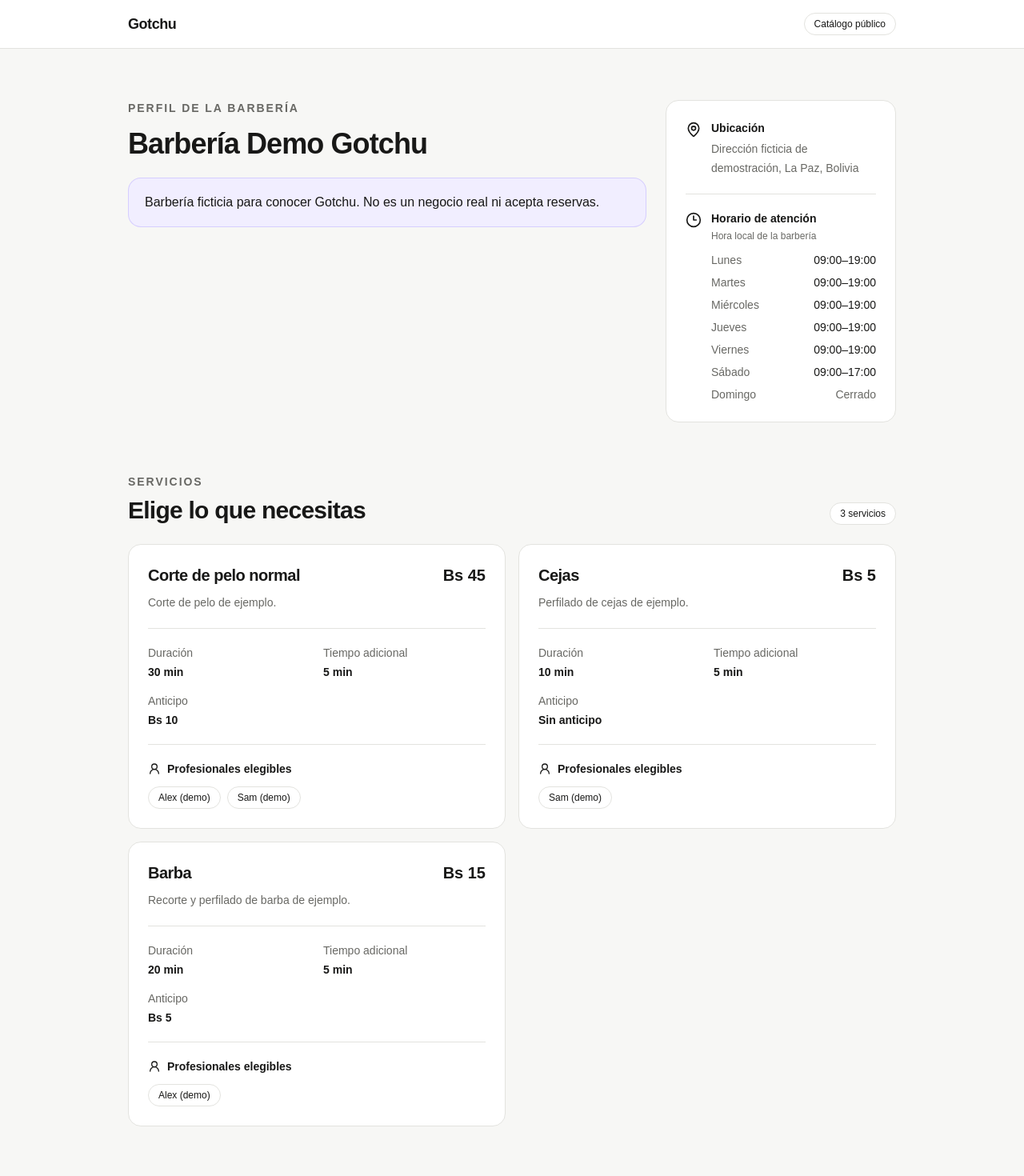
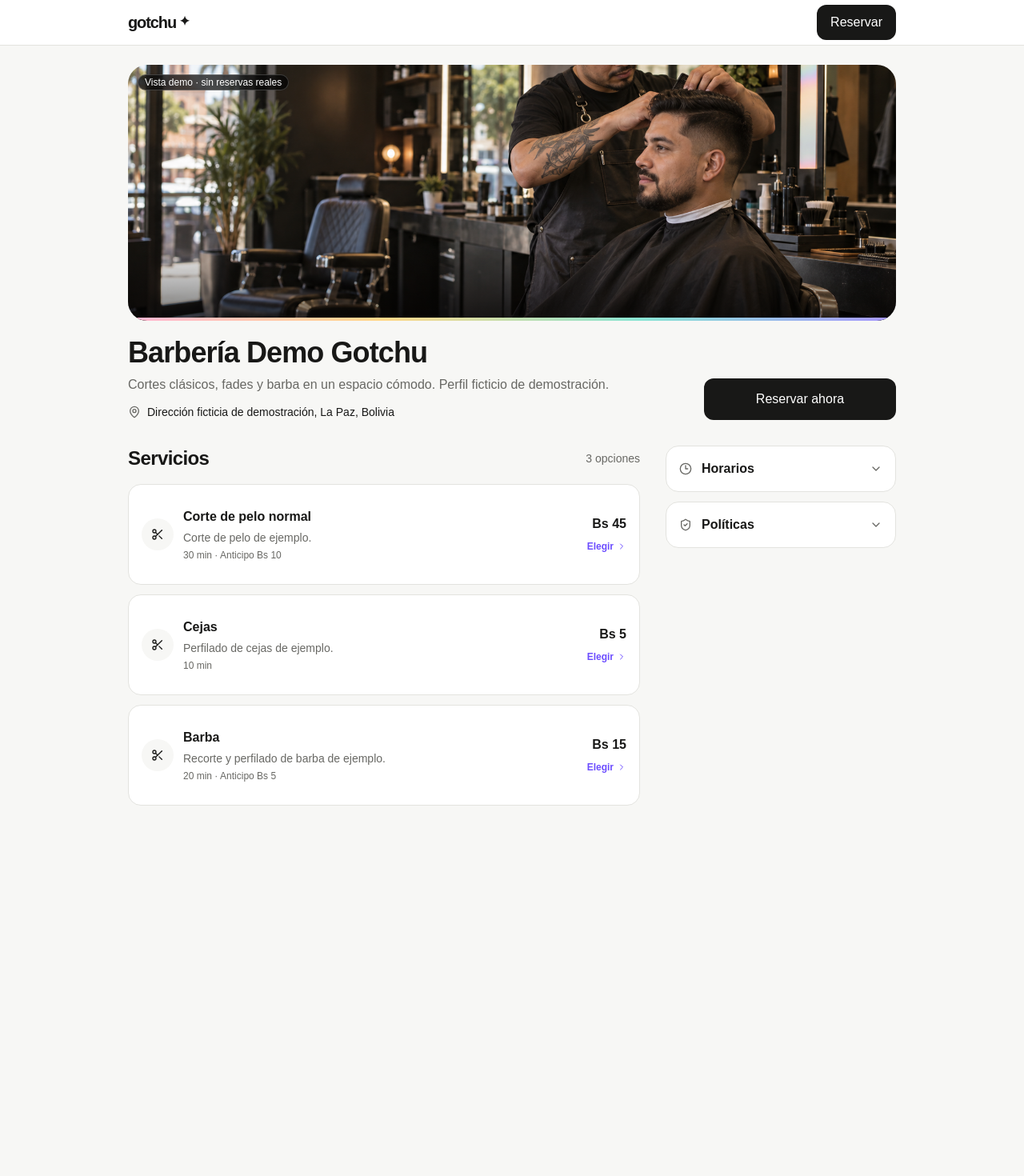
Before and after one commit to Andy-Fernandez/gotchu, a Next.js app: page /barberias/demo in a window 1280 px wide. Shown: the top 1470 px of the page at 80% size. After the commit the page ends 1055 px from the top, so only its background shows below. Built offline with nearby package versions, Linux system fonts and the light colour scheme.

Commit message:
feat(public-profile): refresh branded shop storefront

```diff
--- /dev/null
+++ b/components/brand/gotchu-wordmark.tsx
@@ -0,0 +1,23 @@
+import * as React from "react";
+
+import { cn } from "@/lib/utils";
+
+export function GotchuWordmark({
+  className,
+  ...props
+}: React.ComponentProps<"span">) {
+  return (
+    <span
+      className={cn(
+        "inline-flex items-center gap-1 text-xl font-bold tracking-[-0.055em] text-foreground",
+        className,
+      )}
+      {...props}
+    >
+      <span>gotchu</span>
+      <span aria-hidden="true" className="translate-y-[-0.04em] text-[0.8em] tracking-normal">
+        ✦
+      </span>
+    </span>
+  );
+}
--- a/components/catalog/public-shop-catalog.tsx
+++ b/components/catalog/public-shop-catalog.tsx
@@ -1,10 +1,19 @@
-import { Clock3, MapPin, Scissors, ShieldCheck, UserRound } from "lucide-react";
+import {
+  ChevronDown,
+  ChevronRight,
+  Clock3,
+  MapPin,
+  Scissors,
+  ShieldCheck,
+} from "lucide-react";
+import Image from "next/image";
 import Link from "next/link";
 
+import { GotchuWordmark } from "@/components/brand/gotchu-wordmark";
+import { Badge } from "@/components/ui/badge";
+import { Button } from "@/components/ui/button";
+import { Card, CardContent } from "@/components/ui/card";
 import type { PublicShopProfile } from "@/modules/catalog/public-shop-profile";
-import { Badge } from "@/components/ui/badge";
-import { Card, CardContent } from "@/components/ui/card";
-import { Separator } from "@/components/ui/separator";
 
 import {
   formatBobMinorUnits,
@@ -19,207 +28,226 @@ type PublicShopCatalogProps = {
 export function PublicShopCatalog({ profile }: PublicShopCatalogProps) {
   const { shop, services, barbers } = profile;
   const openingHours = getOpeningHoursRows(shop.openingHours);
+  const bookingHref = `/barberias/${encodeURIComponent(shop.slug)}/reservar`;
 
   return (
     <div className="min-h-dvh bg-background">
-      <header className="border-b border-border bg-card">
-        <div className="mx-auto flex w-full max-w-5xl items-center justify-between px-4 py-4 sm:px-6 lg:px-8">
-          <p className="text-lg font-semibold tracking-tight">Gotchu</p>
-          <Badge variant="outline" className="h-7 px-3">
-            Catálogo público
-          </Badge>
+      <header className="sticky top-0 z-30 border-b border-border bg-card/95 backdrop-blur">
+        <div className="mx-auto flex h-14 w-full max-w-5xl items-center justify-between px-4 sm:px-6 lg:px-8">
+          <Link
+            href={`/barberias/${encodeURIComponent(shop.slug)}`}
+            aria-label="Inicio de Gotchu"
+            className="inline-flex min-h-11 items-center"
+          >
+            <GotchuWordmark />
+          </Link>
+          <Button asChild className="hidden sm:inline-flex">
+            <Link href={bookingHref}>Reservar</Link>
+          </Button>
         </div>
       </header>
 
-      <main className="mx-auto w-full max-w-5xl px-4 py-8 sm:px-6 sm:py-12 lg:px-8 lg:py-16">
-        <section aria-labelledby="shop-name" className="grid gap-6 md:grid-cols-[minmax(0,1.4fr)_minmax(18rem,0.6fr)] md:items-start">
-          <div>
-            <p className="text-body-sm font-semibold tracking-[0.14em] text-muted-foreground uppercase">
-              Perfil de la barbería
-            </p>
-            <h1 id="shop-name" className="mt-3 text-title-lg tracking-tight text-balance sm:text-4xl sm:leading-tight">
+      <main className="mx-auto w-full max-w-5xl px-4 pt-4 pb-28 sm:px-6 sm:pt-6 sm:pb-12 lg:px-8">
+        <section aria-labelledby="shop-name">
+          <div className="relative h-52 overflow-hidden rounded-xl bg-foreground sm:h-72 lg:h-80">
+            {shop.coverImage ? (
+              <Image
+                src={shop.coverImage.src}
+                alt={shop.coverImage.alt}
+                width={shop.coverImage.width}
+                height={shop.coverImage.height}
+                priority
+                sizes="(min-width: 1024px) 896px, (min-width: 640px) calc(100vw - 48px), calc(100vw - 32px)"
+                className="h-full w-full object-cover object-center"
+              />
+            ) : (
+              <div className="flex h-full items-center justify-center text-primary-foreground">
+                <Scissors className="size-8" aria-hidden="true" />
+              </div>
+            )}
+            <div className="absolute inset-x-0 bottom-0 h-24 bg-gradient-to-t from-black/55 to-transparent" />
+            <Badge className="absolute top-3 left-3 border border-white/20 bg-black/70 text-white backdrop-blur">
+              Vista demo · sin reservas reales
+            </Badge>
+            <div
+              aria-hidden="true"
+              className="absolute inset-x-0 bottom-0 h-1 [background:var(--brand-sheen)]"
+            />
+          </div>
+
+          <div className="mt-5 grid items-end gap-5 md:grid-cols-[minmax(0,1fr)_15rem]">
+            <div className="min-w-0">
+              <h1 id="shop-name" className="text-title-lg tracking-tight text-balance sm:text-4xl">
                 {shop.name}
               </h1>
-            <div className="mt-5 rounded-lg border border-accent-foreground/20 bg-accent px-4 py-4 text-body leading-7 text-foreground sm:px-5">
-              <p>{shop.description}</p>
+              <p className="mt-2 max-w-2xl text-body-sm leading-6 text-muted-foreground sm:text-body">
+                {shop.description}
+              </p>
+              <p className="mt-3 flex items-start gap-2 text-body-sm">
+                <MapPin className="mt-0.5 size-4 shrink-0 text-muted-foreground" aria-hidden="true" />
+                <span>{shop.publicAddress}</span>
+              </p>
             </div>
+            <Button asChild size="lg" className="hidden w-full md:inline-flex">
+              <Link href={bookingHref}>Reservar ahora</Link>
+            </Button>
           </div>
-
-          <Card className="gap-0 py-0">
-            <CardContent className="space-y-5 p-5 sm:p-6">
-              <div className="flex gap-3">
-                <MapPin className="mt-0.5 size-5 shrink-0" aria-hidden="true" />
-                <div>
-                  <h2 className="text-body-sm font-semibold">Ubicación</h2>
-                  <address className="mt-1 text-body-sm leading-6 text-muted-foreground not-italic">
-                    {shop.publicAddress}
-                  </address>
-                </div>
-              </div>
-
-              <Separator />
-
-              <div className="flex gap-3">
-                <Clock3 className="mt-0.5 size-5 shrink-0" aria-hidden="true" />
-                <div className="min-w-0 flex-1">
-                  <h2 className="text-body-sm font-semibold">Horario de atención</h2>
-                  <p className="mt-1 text-caption text-muted-foreground">
-                    Hora local de la barbería
-                  </p>
-                  <dl className="mt-3 space-y-2 text-body-sm">
-                    {openingHours.map((day) => (
-                      <div key={day.dayOfWeek} className="flex justify-between gap-4">
-                        <dt className="text-muted-foreground">{day.label}</dt>
-                        <dd className={day.isClosed ? "font-medium text-muted-foreground" : "font-medium"}>
-                          {day.hours}
-                        </dd>
-                      </div>
-                    ))}
-                  </dl>
-                </div>
-              </div>
-            </CardContent>
-          </Card>
         </section>
 
-        <section aria-labelledby="services-heading" className="mt-12 sm:mt-16">
-          <div className="flex flex-wrap items-end justify-between gap-3">
-            <div>
-              <p className="text-body-sm font-semibold tracking-[0.14em] text-muted-foreground uppercase">
+        <div className="mt-8 grid items-start gap-8 lg:grid-cols-[minmax(0,1fr)_18rem]">
+          <section aria-labelledby="services-heading" className="min-w-0">
+            <div className="flex items-center justify-between gap-3">
+              <h2 id="services-heading" className="text-title-md tracking-tight">
                 Servicios
-              </p>
-              <h2 id="services-heading" className="mt-2 text-title-md tracking-tight sm:text-3xl">
-                Elige lo que necesitas
               </h2>
-            </div>
-            <Badge variant="secondary" className="h-7 border border-border px-3">
-              {services.length} {services.length === 1 ? "servicio" : "servicios"}
-            </Badge>
+              <span className="text-body-sm text-muted-foreground">
+                {services.length} {services.length === 1 ? "opción" : "opciones"}
+              </span>
             </div>
 
             {services.length > 0 ? (
-            <div className="mt-6 grid gap-4 md:grid-cols-2">
+              <ul className="mt-4 grid min-w-0 gap-3">
                 {services.map((service) => {
-                const eligibleBarberNames = getEligibleBarberNames(service, barbers);
+                  const eligibleBarbers = getEligibleBarberNames(service, barbers);
+                  const isAvailable = eligibleBarbers.length > 0;
 
                   return (
-                  <Card key={service.id} className="h-full gap-0 py-0">
-                    <CardContent className="flex h-full flex-col p-5 sm:p-6">
-                      <div className="flex items-start justify-between gap-4">
-                        <div className="min-w-0">
-                          <h3 className="text-title-sm tracking-tight">{service.name}</h3>
-                          <p className="mt-2 text-body-sm leading-6 text-muted-foreground">
-                            {service.description}
-                          </p>
-                        </div>
-                        <p className="shrink-0 text-title-sm" aria-label={`Precio: ${formatBobMinorUnits(service.priceMinorUnits)}`}>
-                          {formatBobMinorUnits(service.priceMinorUnits)}
-                        </p>
-                      </div>
-
-                      <Separator className="my-5" />
-
-                      <dl className="grid grid-cols-2 gap-x-4 gap-y-4 text-body-sm">
-                        <div>
-                          <dt className="text-muted-foreground">Duración</dt>
-                          <dd className="mt-1 font-semibold">{service.durationMinutes} min</dd>
-                        </div>
-                        <div>
-                          <dt className="text-muted-foreground">Tiempo adicional</dt>
-                          <dd className="mt-1 font-semibold">{service.bufferMinutes} min</dd>
-                        </div>
-                        <div className="col-span-2">
-                          <dt className="text-muted-foreground">Anticipo</dt>
-                          <dd className="mt-1 font-semibold">
-                            {service.depositMinorUnits === 0
-                              ? "Sin anticipo"
-                              : formatBobMinorUnits(service.depositMinorUnits)}
-                          </dd>
-                        </div>
-                      </dl>
-
-                      <div className="mt-5 border-t border-border pt-5">
-                        <div className="flex items-center gap-2">
-                          <UserRound className="size-4" aria-hidden="true" />
-                          <h4 className="text-body-sm font-semibold">Profesionales elegibles</h4>
-                        </div>
-                        {eligibleBarberNames.length > 0 ? (
-                          <ul className="mt-3 flex flex-wrap gap-2" aria-label={`Profesionales elegibles para ${service.name}`}>
-                            {eligibleBarberNames.map((displayName) => (
-                              <li key={displayName}>
-                                <Badge variant="outline" className="h-7 px-3 font-medium">
-                                  {displayName}
-                                </Badge>
+                    <li key={service.id} className="min-w-0">
+                      {isAvailable ? (
+                        <Link
+                          href={`${bookingHref}?service=${encodeURIComponent(service.id)}`}
+                          aria-label={`Reservar ${service.name}, ${formatBobMinorUnits(service.priceMinorUnits)}, ${service.durationMinutes} minutos`}
+                          className="block min-w-0 rounded-lg"
+                        >
+                          <ServiceRow
+                            name={service.name}
+                            description={service.description}
+                            durationMinutes={service.durationMinutes}
+                            priceLabel={formatBobMinorUnits(service.priceMinorUnits)}
+                            depositLabel={service.depositMinorUnits > 0
+                              ? formatBobMinorUnits(service.depositMinorUnits)
+                              : null}
+                          />
+                        </Link>
+                      ) : (
+                        <ServiceRow
+                          name={service.name}
+                          description={service.description}
+                          durationMinutes={service.durationMinutes}
+                          priceLabel={formatBobMinorUnits(service.priceMinorUnits)}
+                          depositLabel={null}
+                          disabled
+                        />
+                      )}
                     </li>
-                            ))}
+                  );
+                })}
               </ul>
             ) : (
-                          <p className="mt-2 text-body-sm leading-6 text-muted-foreground">
-                            Sin profesionales elegibles publicados.
-                          </p>
-                        )}
-                      </div>
-                    </CardContent>
-                  </Card>
-                );
-              })}
-            </div>
-          ) : (
-            <Card className="mt-6">
+              <Card className="mt-4">
                 <CardContent>
-                <p className="text-body leading-7 text-muted-foreground">
-                  Esta barbería todavía no tiene servicios públicos disponibles.
+                  <p className="text-body-sm text-muted-foreground">
+                    Aún no hay servicios publicados.
                   </p>
                 </CardContent>
               </Card>
             )}
           </section>
 
-        <section aria-labelledby="policies-heading" className="mt-12 sm:mt-16">
-          <div className="flex items-center gap-3">
-            <ShieldCheck className="size-6" aria-hidden="true" />
-            <h2 id="policies-heading" className="text-title-md tracking-tight">
-              Políticas antes de reservar
-            </h2>
+          <aside className="grid gap-3" aria-label="Información de la barbería">
+            <details className="group rounded-lg border border-border bg-card">
+              <summary className="flex min-h-14 cursor-pointer list-none items-center gap-3 px-4 font-semibold marker:content-none">
+                <Clock3 className="size-4 text-muted-foreground" aria-hidden="true" />
+                <span className="flex-1">Horarios</span>
+                <ChevronDown className="size-4 text-muted-foreground transition-transform group-open:rotate-180" aria-hidden="true" />
+              </summary>
+              <dl className="space-y-2 border-t border-border px-4 py-4 text-body-sm">
+                {openingHours.map((day) => (
+                  <div key={day.dayOfWeek} className="flex justify-between gap-4">
+                    <dt className="text-muted-foreground">{day.label}</dt>
+                    <dd className={day.isClosed ? "text-muted-foreground" : "font-medium"}>
+                      {day.hours}
+                    </dd>
                   </div>
-          <div className="mt-5 grid gap-4 md:grid-cols-2">
-            <Card>
-              <CardContent>
-                <h3 className="font-semibold">Cancelaciones y cambios</h3>
-                <p className="mt-2 text-body-sm leading-6 text-muted-foreground">
-                  {shop.publicPolicy.cancellation}
-                </p>
-              </CardContent>
-            </Card>
-            <Card>
-              <CardContent>
+                ))}
+              </dl>
+            </details>
+
+            <details className="group rounded-lg border border-border bg-card">
+              <summary className="flex min-h-14 cursor-pointer list-none items-center gap-3 px-4 font-semibold marker:content-none">
+                <ShieldCheck className="size-4 text-muted-foreground" aria-hidden="true" />
+                <span className="flex-1">Políticas</span>
+                <ChevronDown className="size-4 text-muted-foreground transition-transform group-open:rotate-180" aria-hidden="true" />
+              </summary>
+              <div className="space-y-4 border-t border-border px-4 py-4 text-body-sm leading-6">
+                <div>
+                  <h3 className="font-semibold">Cambios y cancelaciones</h3>
+                  <p className="mt-1 text-muted-foreground">{shop.publicPolicy.cancellation}</p>
+                </div>
+                <div>
                   <h3 className="font-semibold">Inasistencias</h3>
-                <p className="mt-2 text-body-sm leading-6 text-muted-foreground">
-                  {shop.publicPolicy.noShow}
-                </p>
-              </CardContent>
-            </Card>
-          </div>
-        </section>
-
-        <aside className="mt-12 rounded-lg bg-foreground px-5 py-5 text-primary-foreground sm:px-6" aria-label="Consulta de horarios">
-          <div className="flex gap-3">
-            <Scissors className="mt-0.5 size-5 shrink-0" aria-hidden="true" />
-            <div>
-              <p className="font-semibold">¿Buscas un horario?</p>
-              <p className="mt-1 text-body-sm leading-6 text-neutral-200">
-                Elige un servicio para consultar los horarios disponibles.
-              </p>
-              <Link
-                href={`/barberias/${encodeURIComponent(shop.slug)}/reservar`}
-                className="mt-4 inline-flex min-h-11 items-center text-body-sm font-semibold text-accent-on-dark underline-offset-4 hover:underline"
-              >
-                Elegir servicio y ver horarios
-              </Link>
+                  <p className="mt-1 text-muted-foreground">{shop.publicPolicy.noShow}</p>
                 </div>
               </div>
+            </details>
           </aside>
+        </div>
       </main>
+
+      <div className="fixed inset-x-0 bottom-0 z-30 border-t border-border bg-card/95 px-4 pt-3 pb-[calc(0.75rem+env(safe-area-inset-bottom))] shadow-sticky backdrop-blur md:hidden">
+        <Button asChild size="lg" className="w-full">
+          <Link href={bookingHref}>Reservar ahora</Link>
+        </Button>
+      </div>
     </div>
   );
 }
+
+function ServiceRow({
+  name,
+  description,
+  durationMinutes,
+  priceLabel,
+  depositLabel,
+  disabled = false,
+}: {
+  name: string;
+  description: string;
+  durationMinutes: number;
+  priceLabel: string;
+  depositLabel: string | null;
+  disabled?: boolean;
+}) {
+  return (
+    <Card
+      size="sm"
+      className={`min-w-0 ${disabled
+        ? "opacity-60"
+        : "transition-colors hover:border-input hover:bg-muted active:bg-accent"}`}
+    >
+      <CardContent className="flex min-h-24 items-center gap-3 p-4">
+        <span className="flex size-10 shrink-0 items-center justify-center rounded-full bg-muted">
+          <Scissors className="size-4" aria-hidden="true" />
+        </span>
+        <span className="min-w-0 flex-1">
+          <span className="block font-semibold">{name}</span>
+          <span className="mt-1 block truncate text-body-sm text-muted-foreground">
+            {description}
+          </span>
+          <span className="mt-1 block text-caption text-muted-foreground">
+            {durationMinutes} min{depositLabel ? ` · Anticipo ${depositLabel}` : ""}
+          </span>
+        </span>
+        <span className="shrink-0 text-right">
+          <span className="block font-semibold">{priceLabel}</span>
+          <span className={`mt-2 inline-flex items-center gap-1 text-caption font-semibold ${
+            disabled ? "text-muted-foreground" : "text-accent-foreground"
+          }`}>
+            {disabled ? "No disponible" : "Elegir"}
+            {!disabled ? <ChevronRight className="size-3" aria-hidden="true" /> : null}
+          </span>
+        </span>
+      </CardContent>
+    </Card>
+  );
+}
--- a/modules/catalog/demo-catalog.ts
+++ b/modules/catalog/demo-catalog.ts
@@ -12,8 +12,14 @@ export const demoCatalog: Catalog = {
       slug: "demo",
       name: "Barbería Demo Gotchu",
       description:
-        "Barbería ficticia para conocer Gotchu. No es un negocio real ni acepta reservas.",
+        "Cortes clásicos, fades y barba en un espacio cómodo. Perfil ficticio de demostración.",
       publicAddress: "Dirección ficticia de demostración, La Paz, Bolivia",
+      coverImage: {
+        src: "/demo/barbershop-cover.png",
+        alt: "Barbero trabajando en una barbería contemporánea de demostración",
+        width: 2048,
+        height: 1280,
+      },
       timezone: "America/La_Paz",
       currency: "BOB",
       openingHours: [
--- a/modules/catalog/get-public-shop-profile.ts
+++ b/modules/catalog/get-public-shop-profile.ts
@@ -46,6 +46,14 @@ export function createPublicShopProfileReader(catalog: Catalog) {
         name: shop.name,
         description: shop.description,
         publicAddress: shop.publicAddress,
+        coverImage: shop.coverImage
+          ? {
+              src: shop.coverImage.src,
+              alt: shop.coverImage.alt,
+              width: shop.coverImage.width,
+              height: shop.coverImage.height,
+            }
+          : null,
         timezone: shop.timezone,
         currency: shop.currency,
         openingHours: shop.openingHours.map((hours) => ({
--- a/modules/catalog/public-shop-profile.ts
+++ b/modules/catalog/public-shop-profile.ts
@@ -8,6 +8,7 @@ export type PublicShop = Pick<
   | "name"
   | "description"
   | "publicAddress"
+  | "coverImage"
   | "timezone"
   | "currency"
   | "openingHours"
```
Also changed, not shown: app/globals.css (+15 -0 lines), modules/catalog/types.ts (+9 -0 lines), modules/catalog/README.md, public/demo/barbershop-cover.png (added), 1 other file (tests, documents, lock files or other folders). Lines whose indentation alone changed are shown as unchanged.
